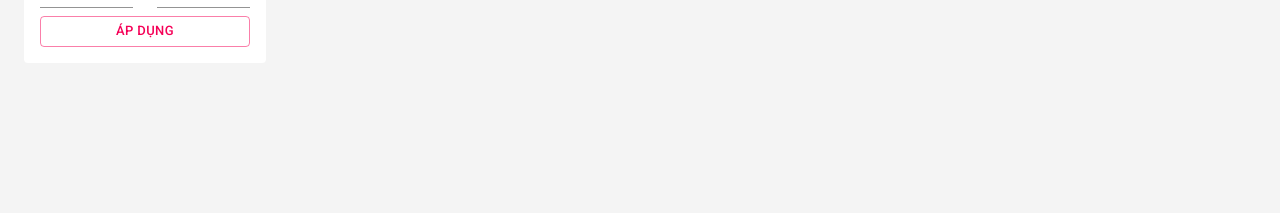
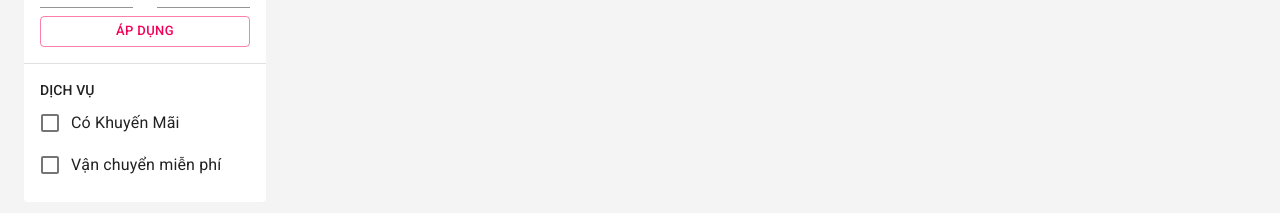
Before and after one commit to nghiemph95/React_Learning, a React (Create React App) app in the folder 02_react_learning/learn_reactjs_next/: page /products in a window 1280 px wide. Shown: the part 221-434 px from the top of the page. Built offline with nearby package versions, Linux system fonts and the light colour scheme; no server answers.

Commit message:
Updated: 24-01-2023 23:11:16

```diff
--- /dev/null
+++ b/02_react_learning/learn_reactjs_next/src/features/Product/components/Filters/FilterByService.jsx
@@ -0,0 +1,79 @@
+import React from 'react';
+import PropTypes from 'prop-types';
+import { Box, Button, Checkbox, FormControlLabel, makeStyles, TextField, Typography } from '@material-ui/core';
+import { useState } from 'react';
+import { CheckBox } from '@material-ui/icons';
+
+const useStyles = makeStyles((theme) => ({
+  root: {
+    borderTop: `1px solid ${theme.palette.grey[300]}`,
+
+    padding: theme.spacing(2),
+  },
+
+  list: {
+    padding: 0,
+    margin: 0,
+    listStyleType: 'none',
+
+    '& > li': {
+      margin: 0,
+    },
+  },
+}));
+
+FilterByService.propTypes = {
+  filters: PropTypes.object,
+  onChange: PropTypes.func,
+};
+
+function FilterByService({ filters = {}, onChange }) {
+  /** Styles */
+  const classes = useStyles();
+
+  /** State */
+  // const [values, setValues] = useState({
+  //   isPromotion: Boolean(filters.isPromotion),
+  //   isFreeShip: Boolean(filters.isFreeShip),
+  // });
+
+  /** Controller */
+  const handleChange = (e) => {
+    const { name, checked } = e.target;
+    // setValues((preValues) => ({
+    //   ...preValues,
+    //   [name]: value,
+    // }));
+
+    if (onChange) onChange({ [name]: checked });
+  };
+
+  return (
+    <Box className={classes.root}>
+      <Typography variant="subtitle2">DỊCH VỤ</Typography>
+
+      <ul className={classes.list}>
+        {[
+          { value: 'isPromotion', label: 'Có Khuyến Mãi' },
+          { value: 'isFreeShip', label: 'Vận chuyển miễn phí' },
+        ].map((service) => (
+          <li key={service.value}>
+            <FormControlLabel
+              control={
+                <Checkbox
+                  checked={filters[service.value]}
+                  onChange={handleChange}
+                  name={service.value}
+                  color="secondary"
+                />
+              }
+              label={service.label}
+            />
+          </li>
+        ))}
+      </ul>
+    </Box>
+  );
+}
+
+export default FilterByService;
--- a/02_react_learning/learn_reactjs_next/src/features/Product/components/ProductFilters.jsx
+++ b/02_react_learning/learn_reactjs_next/src/features/Product/components/ProductFilters.jsx
@@ -3,6 +3,7 @@ import PropTypes from 'prop-types';
 import FilterByCategory from './Filters/FilterByCategory';
 import { Box } from '@material-ui/core';
 import FilterByPrice from './Filters/FilterByPrice';
+import FilterByService from './Filters/FilterByService';
 
 ProductFilters.propTypes = {
   filters: PropTypes.object.isRequired,
@@ -23,14 +24,15 @@ function ProductFilters({ filters, onChange }) {
     onChange(newFilters);
   };
 
-  const handlePriceChange = (values) => {
+  const handleChange = (values) => {
     if (onChange) onChange(values);
   };
 
   return (
     <Box>
       <FilterByCategory onChange={handleCategoryChange} />
-      <FilterByPrice onChange={handlePriceChange} />
+      <FilterByPrice onChange={handleChange} />
+      <FilterByService filters={filters} onChange={handleChange} />
     </Box>
   );
 }
```
